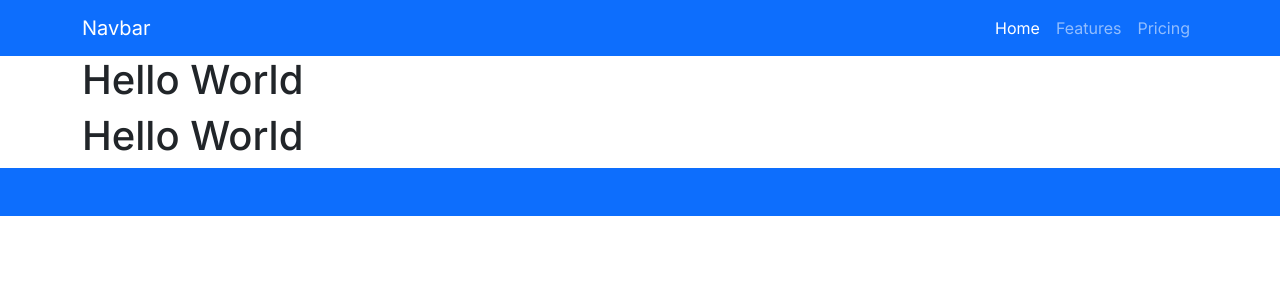
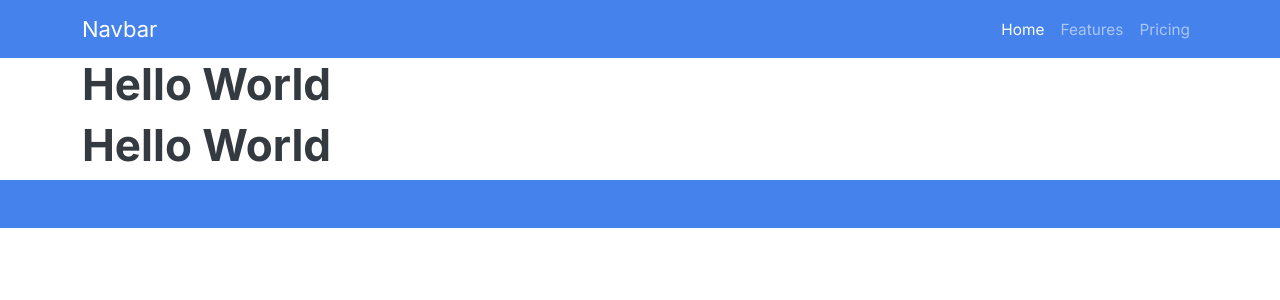
Before and after one commit to OfilioHA/portafolio, a Next.js app: page / in a window 1280 px wide. Shown: the top 300 px of the page. Built offline with nearby package versions, Linux system fonts and the light colour scheme.

Commit message:
Adding Bootswatch

```diff
--- a/package.json
+++ b/package.json
@@ -13,6 +13,7 @@
     "@types/react": "18.2.21",
     "@types/react-dom": "18.2.7",
     "bootstrap": "^5.3.1",
+    "bootswatch": "^5.3.1",
     "eslint": "8.48.0",
     "eslint-config-next": "13.4.19",
     "next": "13.4.19",
--- a/src/assets/sass/bootstrap.scss
+++ b/src/assets/sass/bootstrap.scss
@@ -1,10 +1,3 @@
-@import 'node_modules/bootstrap/scss/functions';
-
-@import 'node_modules/bootstrap/scss/variables';
-@import 'node_modules/bootstrap/scss/variables-dark';
-
-@import 'node_modules/bootstrap/scss/maps';
-@import 'node_modules/bootstrap/scss/mixins';
-@import 'node_modules/bootstrap/scss/root';
-
-@import "node_modules/bootstrap/scss/bootstrap";
+@import "~bootswatch/dist/litera/variables";
+@import "~bootstrap/scss/bootstrap";
+@import "~bootswatch/dist/litera/bootswatch";
```
Also changed, not shown: 1 other file (tests, documents, lock files or other folders).
